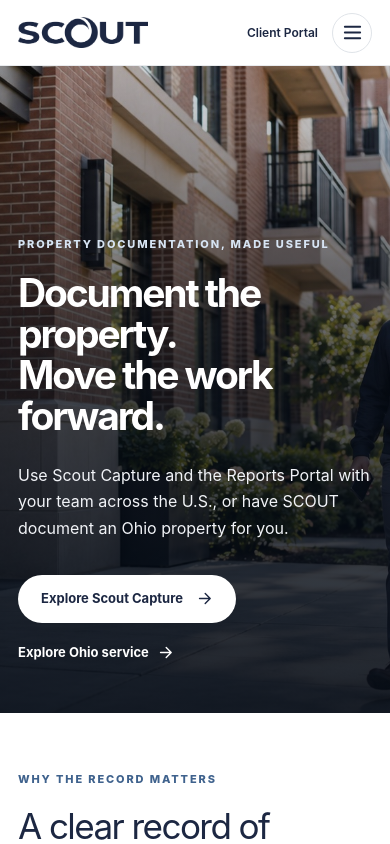
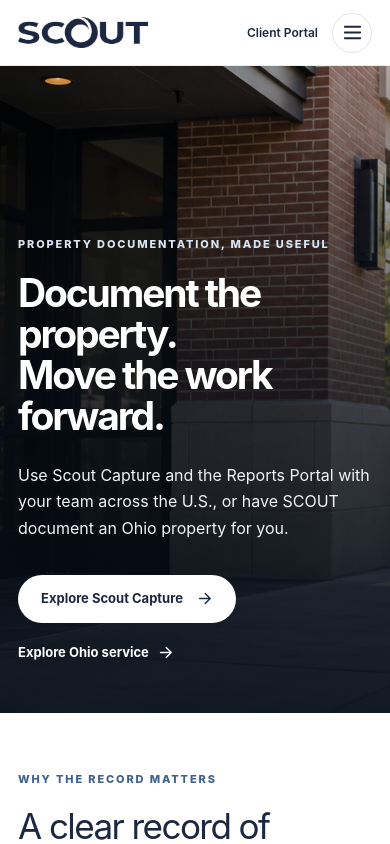
Before and after one commit to bennettb15/scout-site, a React (Vite) app: page / in a window 390 px wide. Shown: the top 844 px of the page. Built offline with nearby package versions, Linux system fonts and the light colour scheme.

Commit message:
Refine mobile hero photo crop

```diff
--- a/src/ScoutMarketingSite.css
+++ b/src/ScoutMarketingSite.css
@@ -147,7 +147,7 @@
   .sc-portal-link { font-size: 12px; }
   .sc-header-actions { gap: 14px; }
   .sc-hero { min-height: 610px; align-items: end; }
-  .sc-hero-photo { object-position: 66% center; }
+  .sc-hero-photo { object-position: 30% center; }
   .sc-hero-shade { background: linear-gradient(0deg, rgba(5,12,22,.9), rgba(5,12,22,.66) 55%, rgba(5,12,22,.12)); }
   .sc-hero-content { padding-block: 170px 51px; }
   .sc-hero h1 { font-size: clamp(38px, 10vw, 55px); }
```
